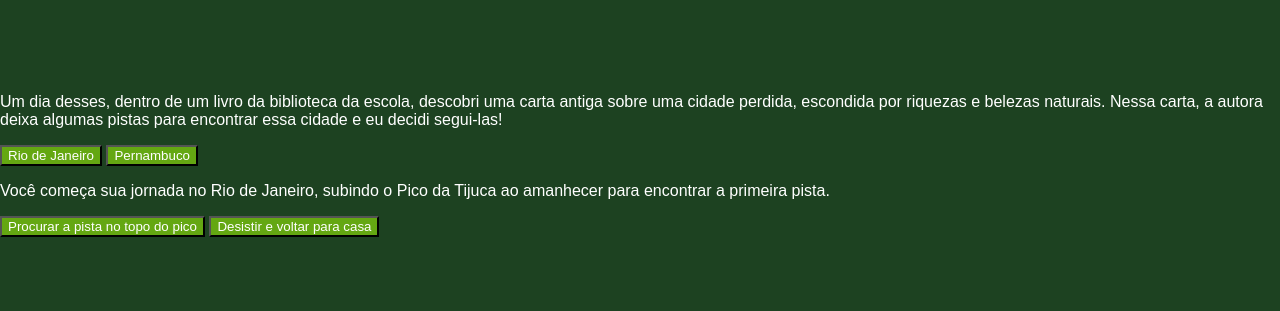
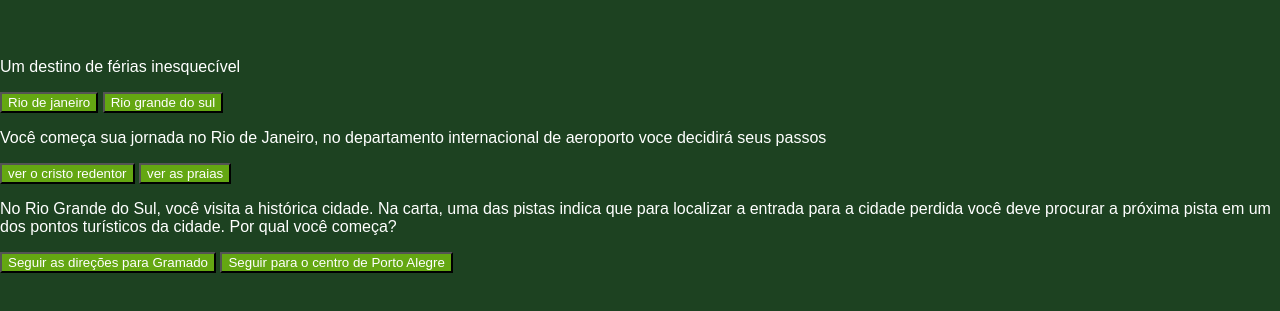
Before and after one commit to alunalura/viagem--vitoria-2F, a plain HTML site: page index.html in a window 1280 px wide. Shown: the part 193-504 px from the top of the page. Drawn offline with Linux system fonts and the light colour scheme; a web font is replaced by a local one.

Commit message:
projeto 2

```diff
--- a/index.html
+++ b/index.html
@@ -17,15 +17,22 @@
 
   <main>
     <div class="passo ativo" id="passo-0">
-        <p>Um dia desses, dentro de um livro da biblioteca da escola, descobri uma carta antiga sobre uma cidade perdida, escondida por riquezas e belezas naturais. Nessa carta, a autora deixa algumas pistas para encontrar essa cidade e eu decidi segui-las!</p>
-        <button class="btn-proximo" data-proximo="1">Rio de Janeiro</button>
-        <button class="btn-proximo" data-proximo="2">Pernambuco</button>
+        <p> Um destino de férias inesquecível</p>
+        <button class="btn-proximo" data-proximo="1">Rio de janeiro</button>
+        <button class="btn-proximo" data-proximo="2">Rio grande do sul</button>
     </div>
     <div class="passo" id="passo-1">
-        <p>Você começa sua jornada no Rio de Janeiro, subindo o Pico da Tijuca ao amanhecer para encontrar a primeira pista.</p>
-        <button class="btn-proximo" data-proximo="3">Procurar a pista no topo do pico</button>
-        <button class="btn-proximo" data-proximo="4">Desistir e voltar para casa</button>
+        <p>Você começa sua jornada no Rio de Janeiro, no departamento internacional de aeroporto voce decidirá seus passos</p>
+        <button class="btn-proximo" data-proximo="3">ver o cristo redentor</button>
+        <button class="btn-proximo" data-proximo="4">ver as praias </button>
     </div>
+
+    <div class="passo" id="passo-2">
+        <p>No Rio Grande do Sul, você visita a histórica cidade. Na carta, uma das pistas indica que para localizar a entrada para a cidade perdida você deve procurar a próxima pista em um dos pontos turísticos da cidade. Por qual você começa?</p>
+        <button class="btn-proximo" data-proximo="5">Seguir as direções para Gramado </button>
+        <button class="btn-proximo" data-proximo="6"> Seguir para o centro de Porto Alegre </button>
+    </div>
+
     </main>
 
     <script src="script.js"></script>
```
